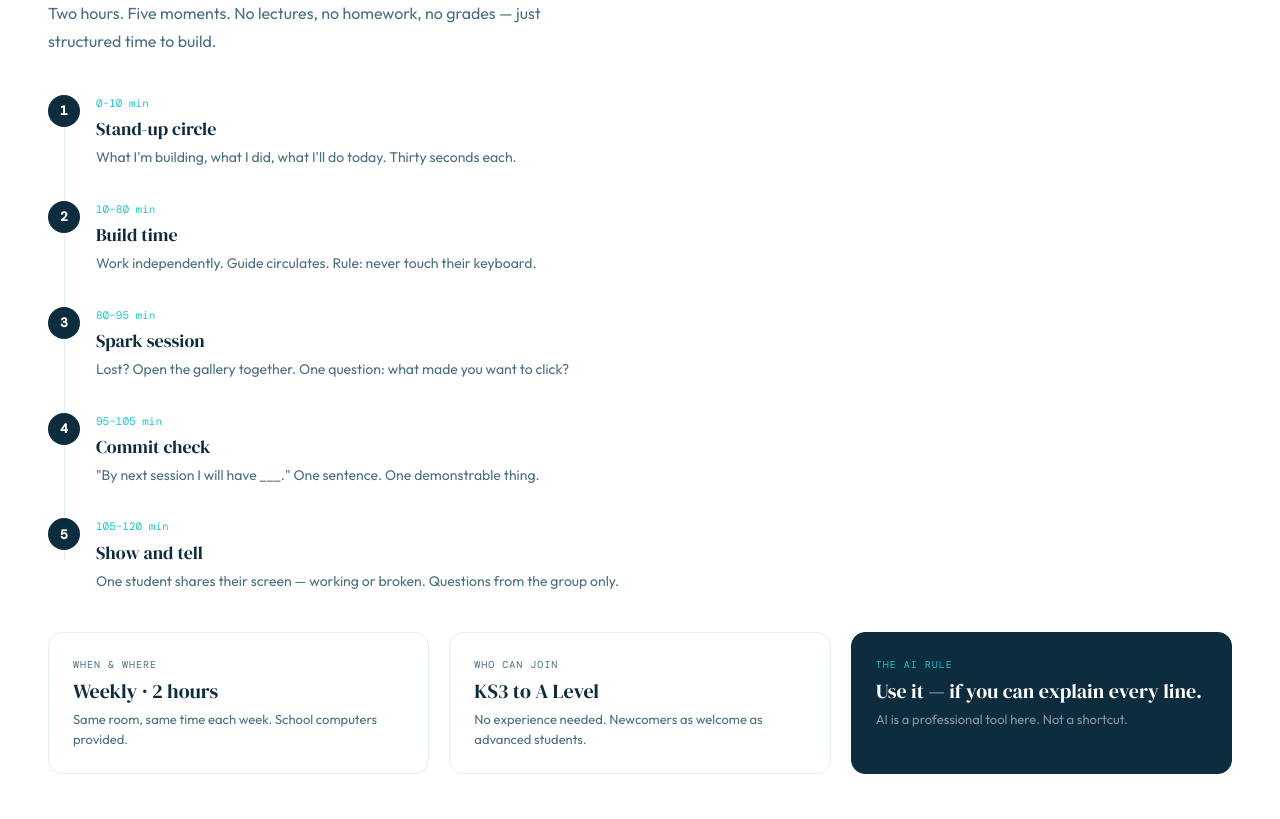
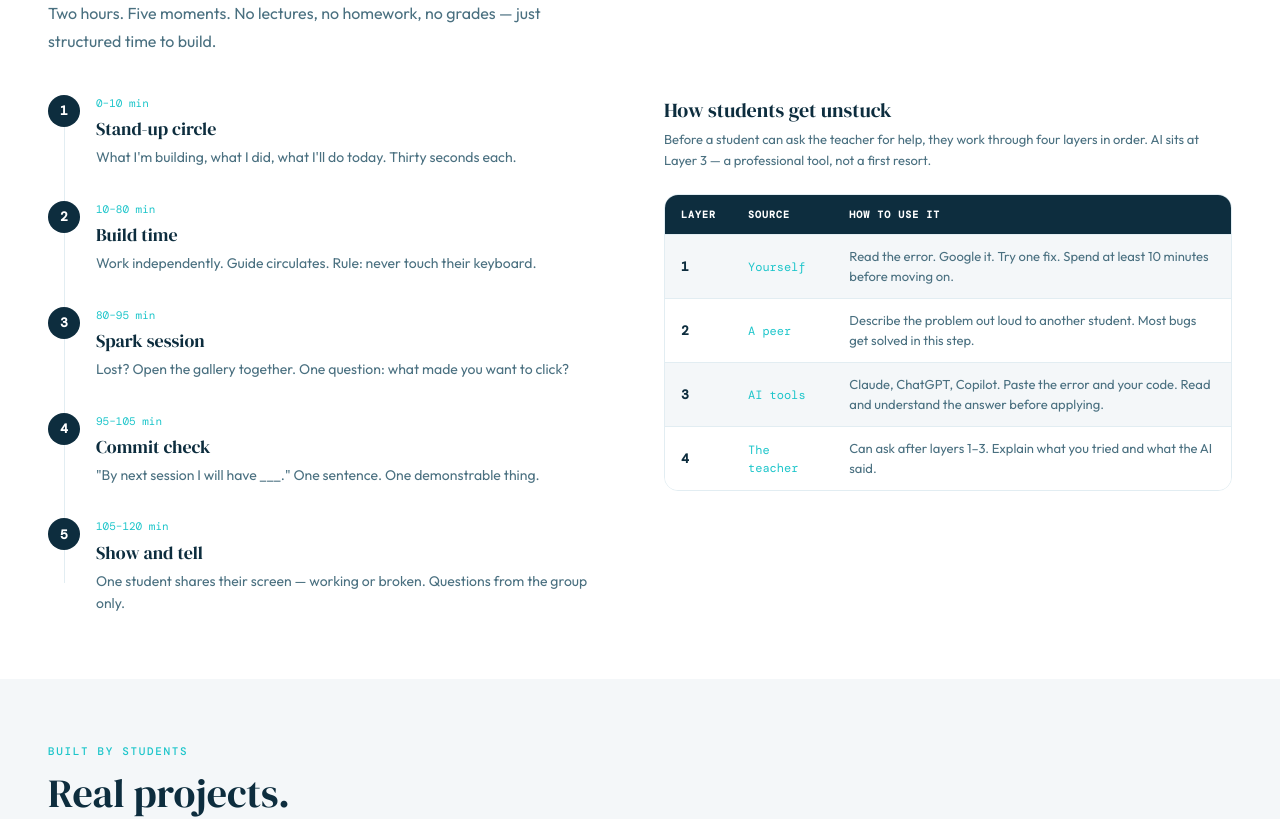
Before and after one commit to ricproenca/thesandbox, a Next.js app: page / in a window 1280 px wide. Shown: the part 2540-3359 px from the top of the page. Built offline with nearby package versions, Linux system fonts and the light colour scheme.

Commit message:
add unstuck layers

```diff
--- a/src/components/Footer.tsx
+++ b/src/components/Footer.tsx
@@ -24,7 +24,7 @@ export default function Footer() {
         </div>
         <div className="flex items-center gap-4">
           <Link href="/brand" className="group relative text-[2.75rem] text-navy/70 no-underline transition-colors hover:text-teal leading-none" aria-label="Brand">
-            🎨
+            🏷️
             <span className="absolute -top-8 left-1/2 -translate-x-1/2 text-[11px] font-medium text-navy bg-bg border border-navy/10 rounded px-2 py-0.5 opacity-0 group-hover:opacity-100 transition-opacity pointer-events-none whitespace-nowrap">
               Brand
             </span>
--- a/src/components/HowItWorksSection.tsx
+++ b/src/components/HowItWorksSection.tsx
@@ -1,10 +1,27 @@
 import { TIMELINE_STEPS } from "@/lib/timeline";
 import Section from "./Section";
 
-const INFO_CARDS = [
-  { label: "When & where", val: "Weekly · 2 hours", sub: "Same room, same time each week. School computers provided." },
-  { label: "Who can join", val: "KS3 to A Level", sub: "No experience needed. Newcomers as welcome as advanced students." },
-  { label: "The AI rule", val: "Use it — if you can explain every line.", sub: "AI is a professional tool here. Not a shortcut.", dark: true },
+const UNSTUCK_LAYERS = [
+  {
+    layer: "1",
+    source: "Yourself",
+    how: "Read the error. Google it. Try one fix. Spend at least 10 minutes before moving on.",
+  },
+  {
+    layer: "2",
+    source: "A peer",
+    how: "Describe the problem out loud to another student. Most bugs get solved in this step.",
+  },
+  {
+    layer: "3",
+    source: "AI tools",
+    how: "Claude, ChatGPT, Copilot. Paste the error and your code. Read and understand the answer before applying.",
+  },
+  {
+    layer: "4",
+    source: "The teacher",
+    how: "Can ask after layers 1–3. Explain what you tried and what the AI said.",
+  },
 ];
 
 export default function HowItWorksSection() {
@@ -22,7 +39,9 @@ export default function HowItWorksSection() {
         Two hours. Five moments. No lectures, no homework, no grades — just
         structured time to build.
       </p>
-      <div className="relative mb-10">
+      <div className="grid grid-cols-1 lg:grid-cols-2 gap-12">
+        {/* Timeline - Left */}
+        <div className="relative">
           <div className="absolute left-4 top-8 bottom-8 w-px bg-border" />
           <div className="space-y-8">
             {TIMELINE_STEPS.map((step) => (
@@ -43,23 +62,45 @@ export default function HowItWorksSection() {
             ))}
           </div>
         </div>
-      <div className="grid grid-cols-3 gap-5">
-        {INFO_CARDS.map((item, i) => (
-          <div
-            key={i}
-            className={`border-[1.5px] border-border rounded-[14px] p-6 ${item.dark ? "bg-navy border-navy" : ""}`}
+        {/* How students get unstuck - Right */}
+        <div>
+          <h3 className="font-serif text-[20px] text-navy mb-1">
+            How students get unstuck
+          </h3>
+          <p className="text-[13px] text-muted mb-6 leading-[1.6]">
+            Before a student can ask the teacher for help, they work through four
+            layers in order. AI sits at Layer 3 — a professional tool, not a first resort.
+          </p>
+          <div className="border-[1.5px] border-border rounded-[14px] overflow-hidden">
+            <table className="w-full text-left">
+              <thead>
+                <tr className="bg-navy text-white font-mono text-[10px] tracking-[0.1em] uppercase">
+                  <th className="px-4 py-3 font-semibold">Layer</th>
+                  <th className="px-4 py-3 font-semibold">Source</th>
+                  <th className="px-4 py-3 font-semibold">How to use it</th>
+                </tr>
+              </thead>
+              <tbody>
+                {UNSTUCK_LAYERS.map((item, i) => (
+                  <tr
+                    key={item.layer}
+                    className={i % 2 === 0 ? "bg-bg" : "bg-white"}
                   >
-            <div className={`font-mono text-[10px] tracking-[0.1em] uppercase mb-1 ${item.dark ? "text-teal" : "text-muted"}`}>
-              {item.label}
-            </div>
-            <div className={`font-serif text-[20px] mb-1 ${item.dark ? "text-white" : "text-navy"}`}>
-              {item.val}
-            </div>
-            <div className={`text-[13px] ${item.dark ? "text-white/50" : "text-muted"}`}>
-              {item.sub}
+                    <td className="px-4 py-3 font-mono text-[13px] font-bold text-navy border-t border-border">
+                      {item.layer}
+                    </td>
+                    <td className="px-4 py-3 font-mono text-[12px] text-teal border-t border-border">
+                      {item.source}
+                    </td>
+                    <td className="px-4 py-3 text-[13px] text-muted leading-[1.5] border-t border-border">
+                      {item.how}
+                    </td>
+                  </tr>
+                ))}
+              </tbody>
+            </table>
           </div>
         </div>
-        ))}
       </div>
     </Section>
   );
```
Lines whose indentation alone changed are shown as unchanged.
